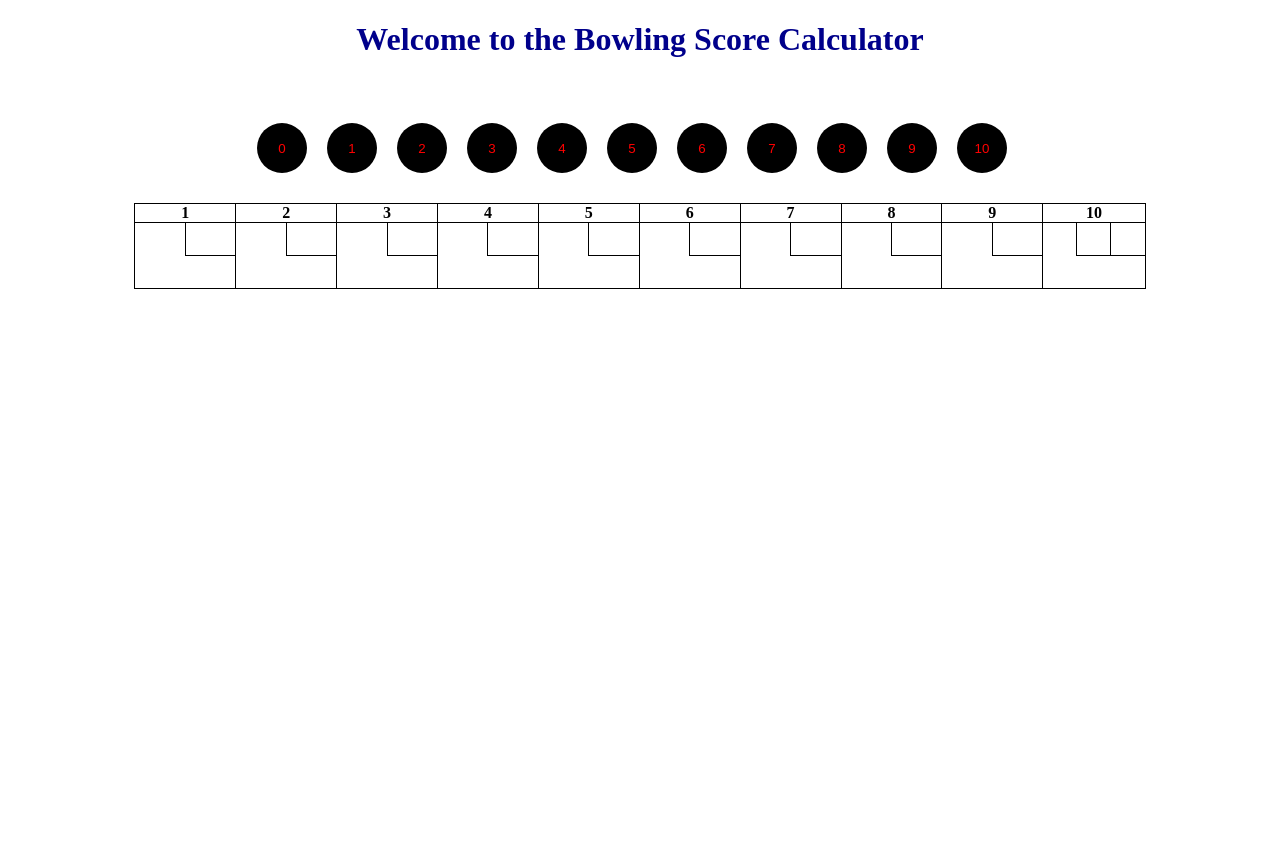
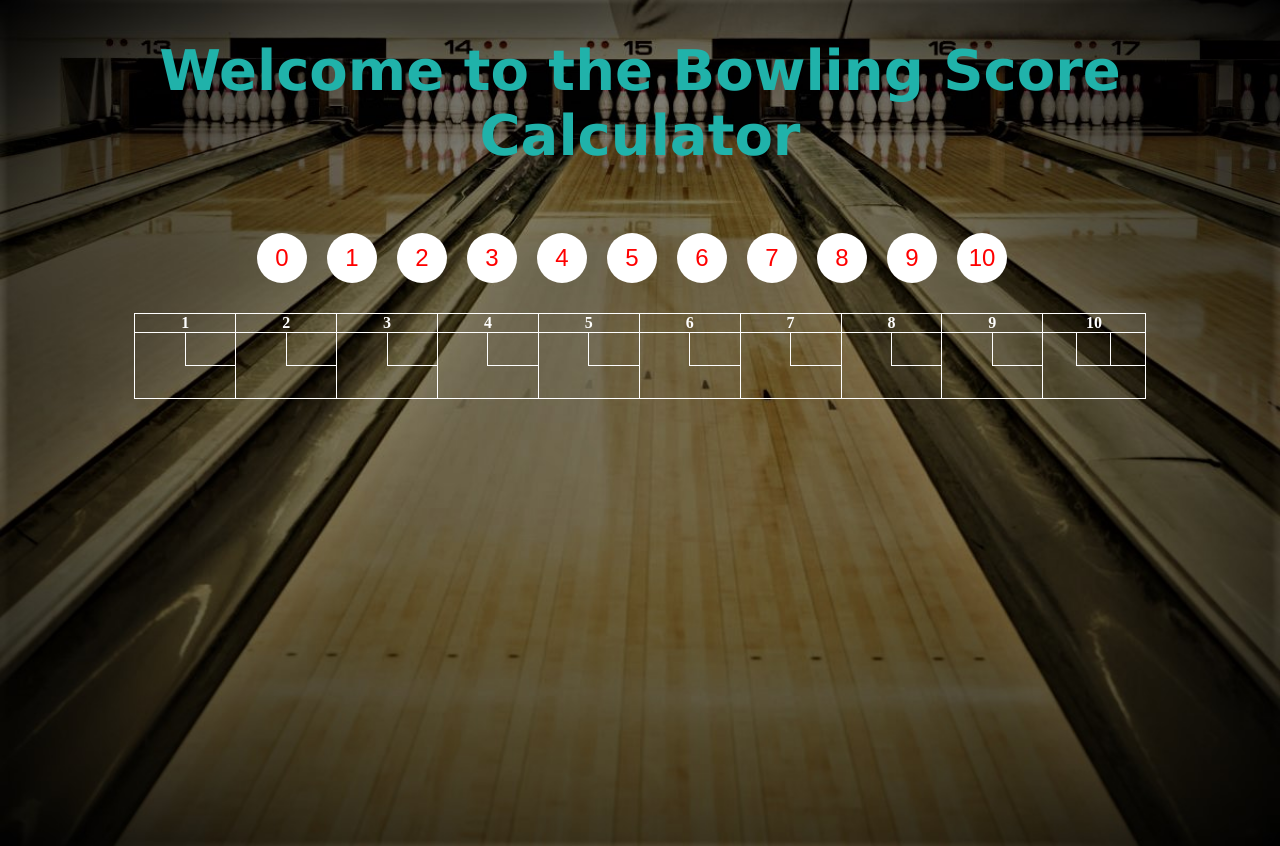
Before and after one commit to Spencer30/bowling-calculator, a plain HTML site: page index.html in a window 1280 px wide. Before the commit the page ends 800 px from the top, so only its background shows below. Drawn offline with Linux system fonts and the light colour scheme.

Commit message:
added bg image and styles

```diff
--- a/styles.css
+++ b/styles.css
@@ -1,15 +1,22 @@
-/* body {
-    background-image: url("../Images/wood.jpg");
+body {
+    background-image: url("lane2.jpg");
+    height: 100vh;
+    min-height: 500px;
+    background-size: cover;
+    background-position: center;
+    background-repeat: no-repeat;
 
-} */
+}
 
 h1 {
-    color: darkblue;
+    color: lightseagreen;
     text-align: center;
+    font-size: 3.5rem;
+    font-family: Verdana, Geneva, Tahoma, sans-serif;
 }
 
 table {
-    border: 1px solid black;
+    border: 1px solid white;
     width: 80%;
     height: 30px;
     border-spacing: 0;
@@ -17,25 +24,25 @@ table {
     margin-left: auto;
     margin-right: auto;
     table-layout:fixed;
-    /* color: white; */
+    color: white;
 }
 .frame {
     height: 30px;
-    border-right: 1px solid black;
+    border-right: 1px solid white;
 }
 
 .frame-score {
     height: 30px;
-    border-right: 1px solid black;
+    border-right: 1px solid white;
 }
 
 .frame2 {
-    border-bottom: 1px solid black;
+    border-bottom: 1px solid white;
 }
 
 th {
-    border-bottom: 1px solid black;
-    border-right: 1px solid black;
+    border-bottom: 1px solid white;
+    border-right: 1px solid white;
     padding: 0;
     margin: 0;
 }
@@ -43,11 +50,12 @@ th {
 button {
     border-radius: 50%;
     color: red;
-    background-color: black;
+    background-color: white;
     border: none;
     height: 50px;
     width: 50px;
     margin-right: 1rem;
+    font-size: 1.5rem;
 
 }
 
```
Also changed, not shown: lane.jpg (added), lane2.jpg (added).
